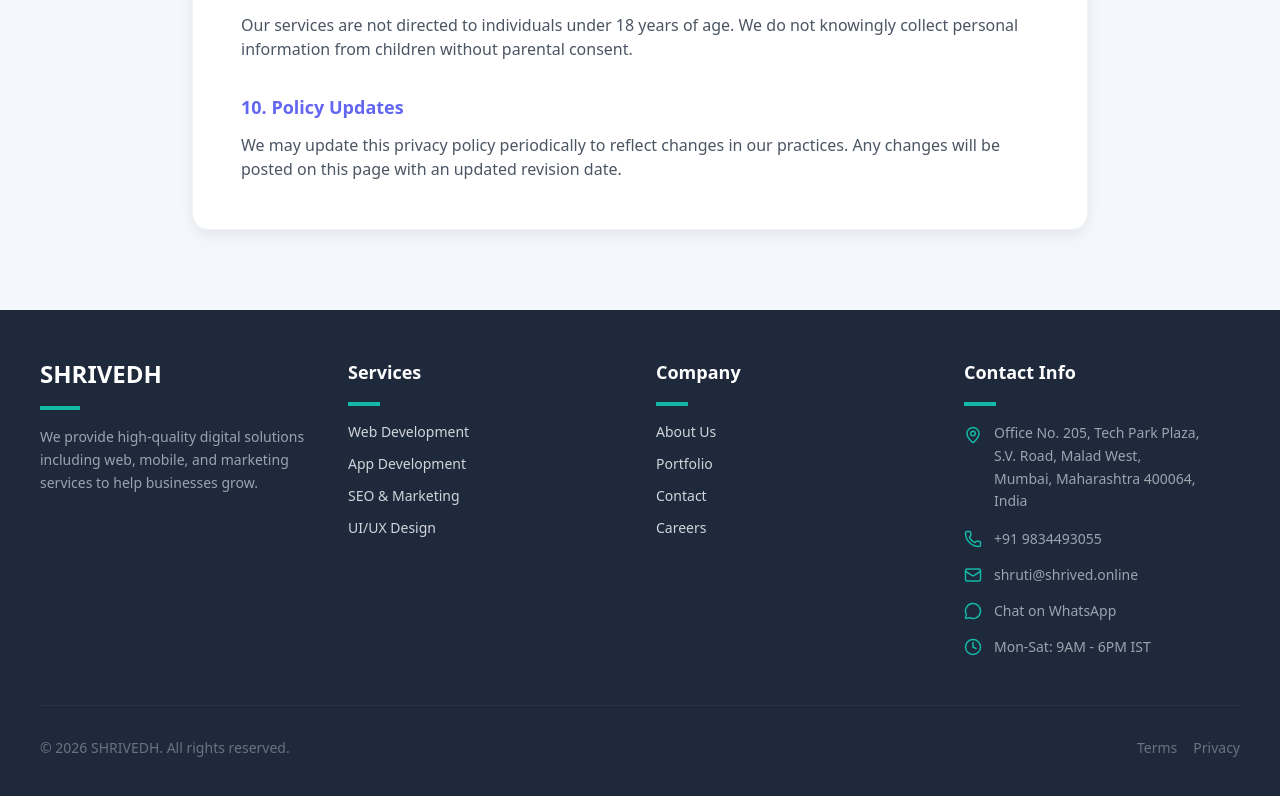
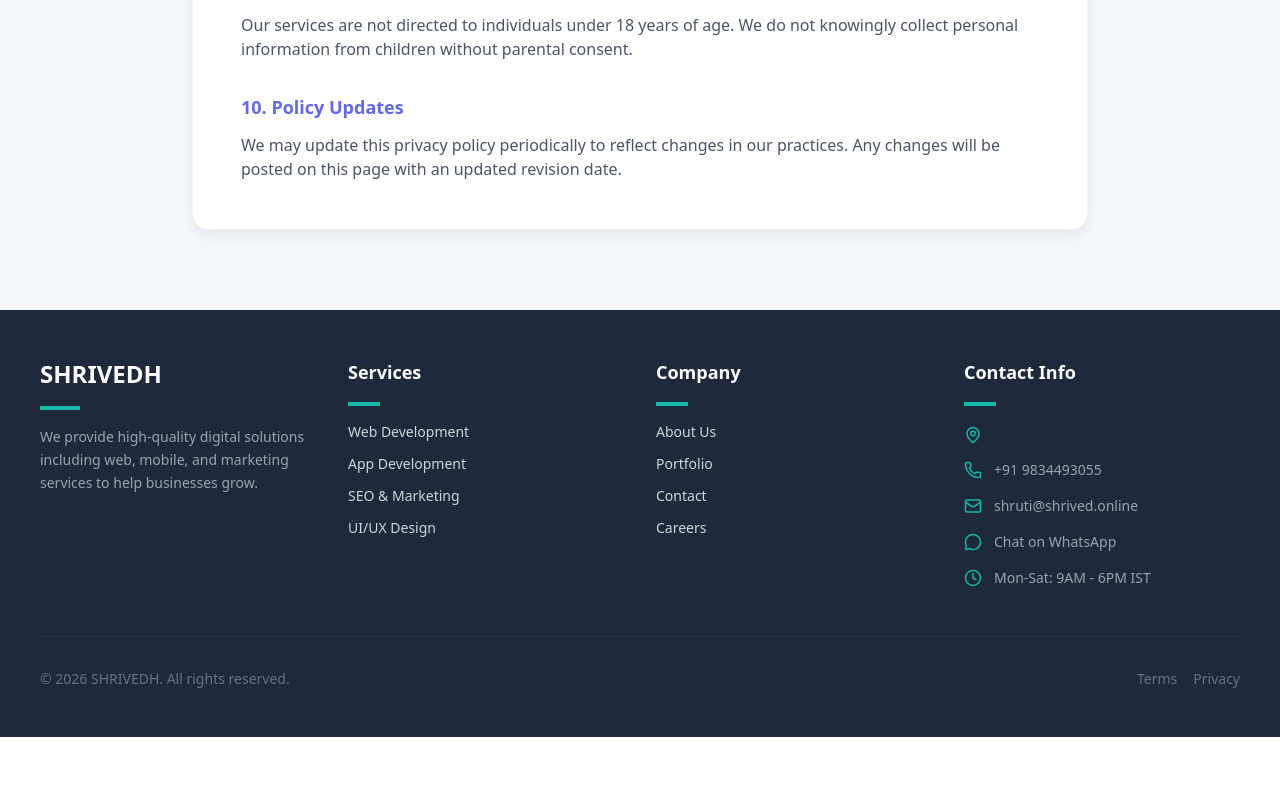
Before and after one commit to steven55005500/shrived, a React (Vite) app: page /privacy in a window 1280 px wide. Shown: the part 1312-2108 px from the top of the page. After the commit the page ends 2049 px from the top, so only its background shows below. Built offline with nearby package versions, Linux system fonts and the light colour scheme.

Commit message:
Update Footer.jsx

```diff
--- a/src/components/Footer.jsx
+++ b/src/components/Footer.jsx
@@ -47,12 +47,7 @@ const Footer = () => {
           <ul className="space-y-4 text-sm text-gray-400">
             <li className="flex items-start">
               <MapPin className="text-teal-500 mr-3 shrink-0 mt-1" size={18} />
-              <span className="leading-relaxed">
-                Office No. 205, Tech Park Plaza,<br/>
-                S.V. Road, Malad West,<br/>
-                Mumbai, Maharashtra 400064,<br/>
-                India
-              </span>
+
             </li>
 <li className="flex items-center">
   <Phone className="text-teal-500 mr-3 shrink-0" size={18} />
```
